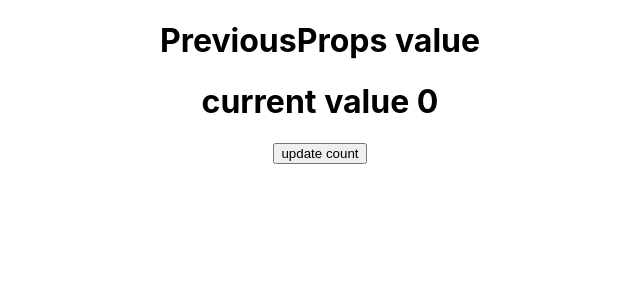
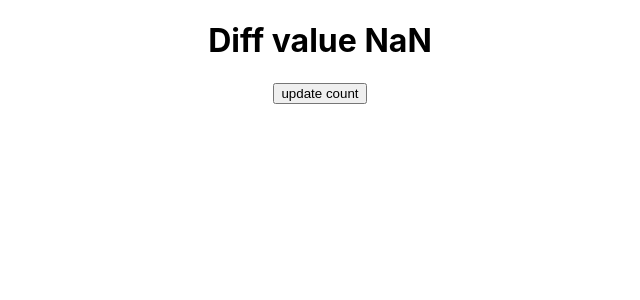
Before and after one commit to rolitiwari1234/React-1, a React (Create React App) app in the folder my-app/: page / in a window 1280 px wide. Shown: the top 300 px of the page, without its empty margins (320-960 px from the left). Built offline with nearby package versions, Linux system fonts and the light colour scheme.

Commit message:
Previous props diff with hook

```diff
--- a/my-app/src/Preprops.js
+++ b/my-app/src/Preprops.js
@@ -11,8 +11,8 @@ function Preprops(props){
 
     return(
         <div>
-            <h1>PreviousProps value {PreviousProps}</h1>
-            <h1>current value {props.count} </h1>
+            <h1>Diff value { props.count-PreviousProps}</h1>
+            {/* <h1>current value {props.count} </h1> */}
         </div>
     )
 }
```
